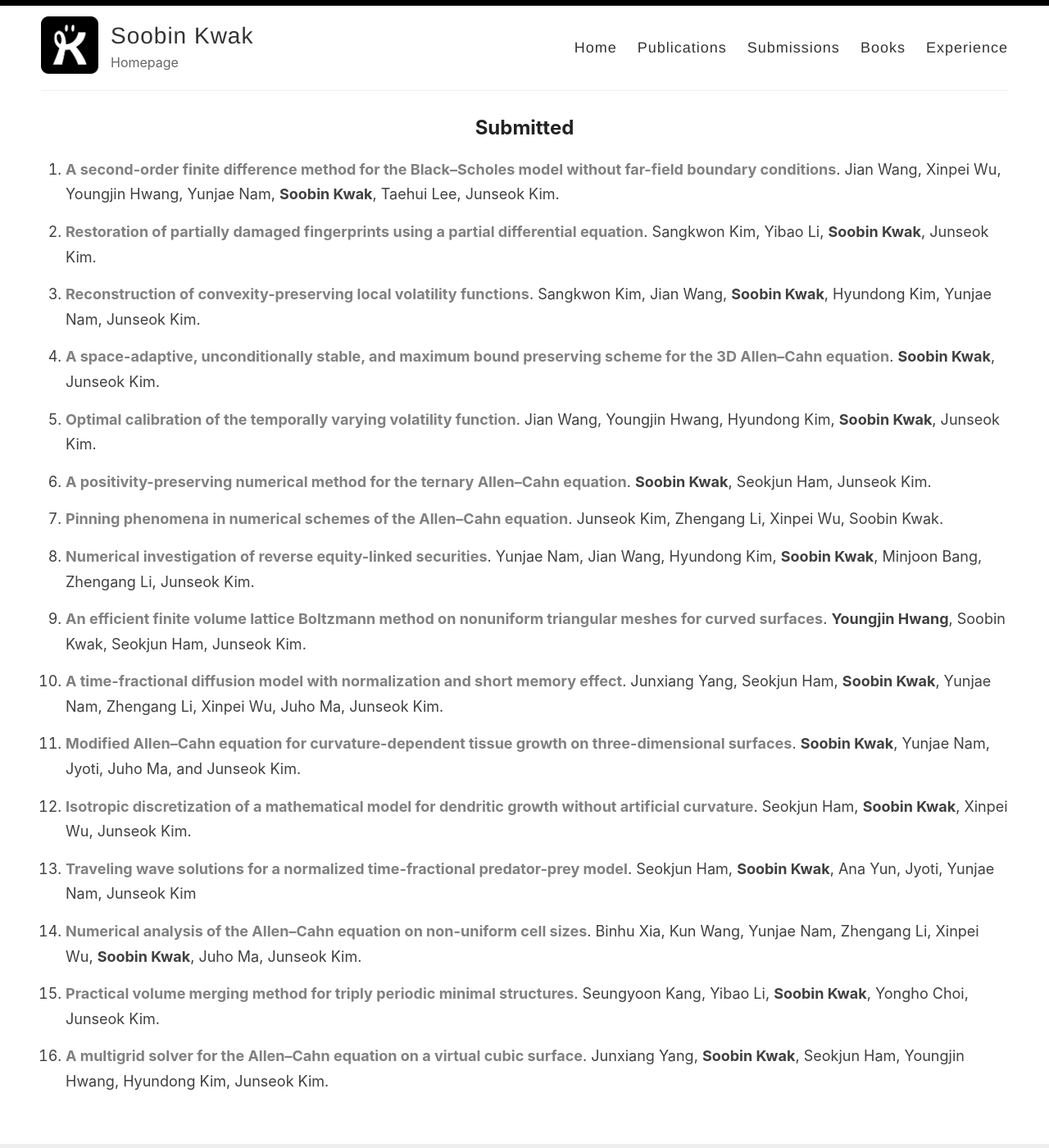
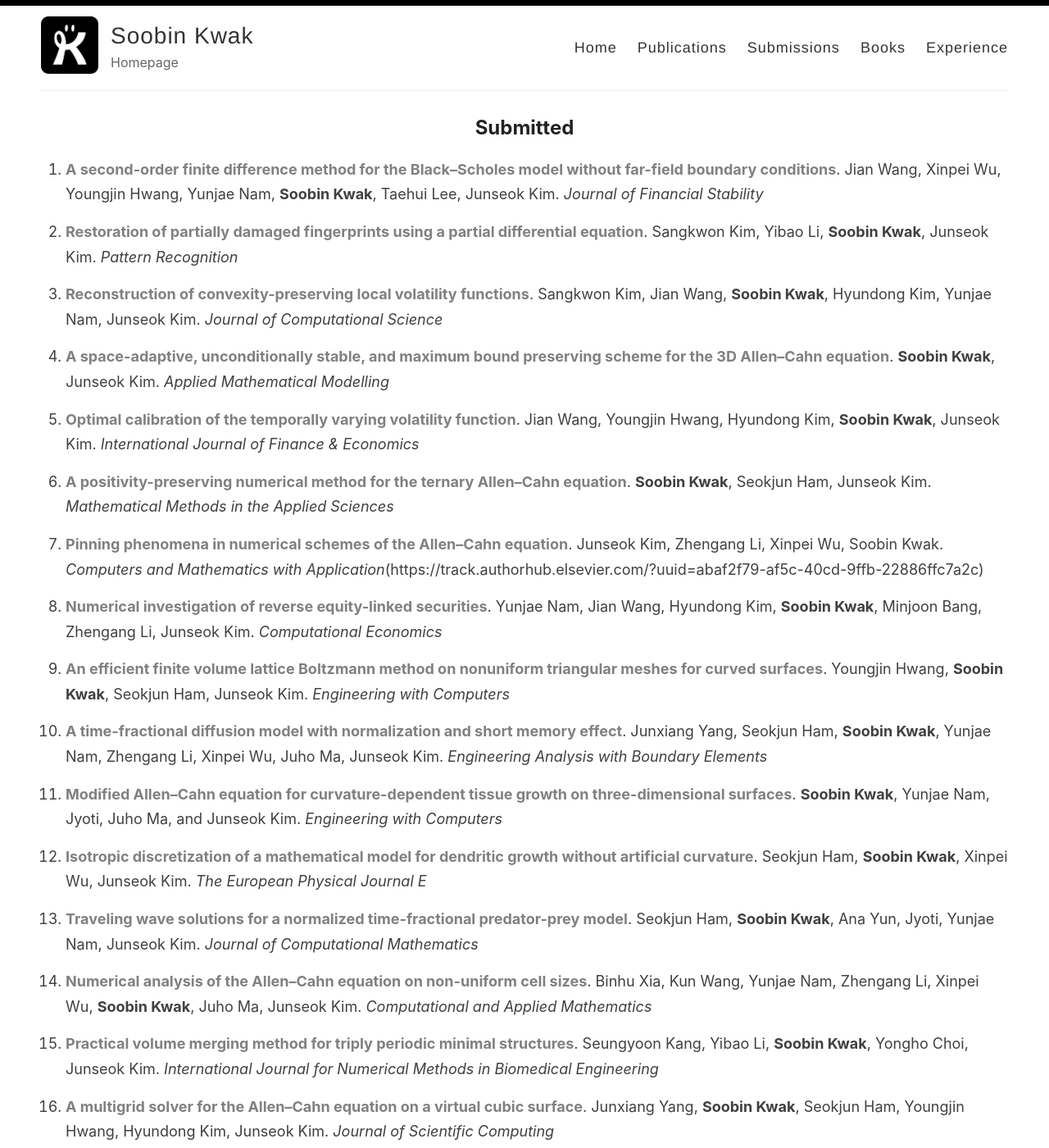
Before and after one commit to skwak/skwak.github.io, a Jekyll site: the page built from _pages/Submissions.md, in a window 1280 px wide and 1400 px high. Shown: the whole window at 82% size. Built offline with Jekyll 4.4.1, drawn with Linux system fonts in a browser that asks for light colours.

Commit message:
Update Submissions.md

```diff
--- a/_pages/Submissions.md
+++ b/_pages/Submissions.md
@@ -7,34 +7,34 @@ hide_title: true
 
 ## Submitted
 
-1. <span style="color:#808080; font-weight: bold;">A second-order finite difference method for the Black–Scholes model without far-field boundary conditions</span>. Jian Wang, Xinpei Wu, Youngjin Hwang, Yunjae Nam, **Soobin Kwak**, Taehui Lee, Junseok Kim.
+1. <span style="color:#808080; font-weight: bold;">A second-order finite difference method for the Black–Scholes model without far-field boundary conditions</span>. Jian Wang, Xinpei Wu, Youngjin Hwang, Yunjae Nam, **Soobin Kwak**, Taehui Lee, Junseok Kim. *Journal of Financial Stability*
 
-1. <span style="color:#808080; font-weight: bold;">Restoration of partially damaged fingerprints using a partial differential equation</span>. Sangkwon Kim, Yibao Li, **Soobin Kwak**, Junseok Kim.
+1. <span style="color:#808080; font-weight: bold;">Restoration of partially damaged fingerprints using a partial differential equation</span>. Sangkwon Kim, Yibao Li, **Soobin Kwak**, Junseok Kim. *Pattern Recognition*
 
-1. <span style="color:#808080; font-weight: bold;">Reconstruction of convexity-preserving local volatility functions</span>. Sangkwon Kim, Jian Wang, **Soobin Kwak**, Hyundong Kim, Yunjae Nam, Junseok Kim.
+1. <span style="color:#808080; font-weight: bold;">Reconstruction of convexity-preserving local volatility functions</span>. Sangkwon Kim, Jian Wang, **Soobin Kwak**, Hyundong Kim, Yunjae Nam, Junseok Kim. *Journal of Computational Science*
 
-1. <span style="color:#808080; font-weight: bold;">A space-adaptive, unconditionally stable, and maximum bound preserving scheme for the 3D Allen–Cahn equation</span>. **Soobin Kwak**, Junseok Kim.
+1. <span style="color:#808080; font-weight: bold;">A space-adaptive, unconditionally stable, and maximum bound preserving scheme for the 3D Allen–Cahn equation</span>. **Soobin Kwak**, Junseok Kim. *Applied Mathematical Modelling*
 
-1. <span style="color:#808080; font-weight: bold;">Optimal calibration of the temporally varying volatility function</span>. Jian Wang, Youngjin Hwang, Hyundong Kim, **Soobin Kwak**, Junseok Kim.
+1. <span style="color:#808080; font-weight: bold;">Optimal calibration of the temporally varying volatility function</span>. Jian Wang, Youngjin Hwang, Hyundong Kim, **Soobin Kwak**, Junseok Kim. *International Journal of Finance & Economics*
 
-1. <span style="color:#808080; font-weight: bold;">A positivity-preserving numerical method for the ternary  Allen–Cahn equation</span>. **Soobin Kwak**, Seokjun Ham, Junseok Kim.
+1. <span style="color:#808080; font-weight: bold;">A positivity-preserving numerical method for the ternary  Allen–Cahn equation</span>. **Soobin Kwak**, Seokjun Ham, Junseok Kim. *Mathematical Methods in the Applied Sciences*
 
-1. <span style="color:#808080; font-weight: bold;">Pinning phenomena in numerical schemes of the  Allen–Cahn equation</span>. Junseok Kim, Zhengang Li, Xinpei Wu, Soobin Kwak.
+1. <span style="color:#808080; font-weight: bold;">Pinning phenomena in numerical schemes of the  Allen–Cahn equation</span>. Junseok Kim, Zhengang Li, Xinpei Wu, Soobin Kwak. *Computers and Mathematics with Application*(https://track.authorhub.elsevier.com/?uuid=abaf2f79-af5c-40cd-9ffb-22886ffc7a2c)
 
-1. <span style="color:#808080; font-weight: bold;">Numerical investigation of reverse equity-linked securities</span>. Yunjae Nam, Jian Wang, Hyundong Kim, **Soobin Kwak**, Minjoon Bang, Zhengang Li, Junseok Kim.
+1. <span style="color:#808080; font-weight: bold;">Numerical investigation of reverse equity-linked securities</span>. Yunjae Nam, Jian Wang, Hyundong Kim, **Soobin Kwak**, Minjoon Bang, Zhengang Li, Junseok Kim. *Computational Economics*
 
-1. <span style="color:#808080; font-weight: bold;">An efficient finite volume lattice Boltzmann method on nonuniform triangular meshes for curved surfaces</span>. **Youngjin Hwang**, Soobin Kwak, Seokjun Ham, Junseok Kim.
+1. <span style="color:#808080; font-weight: bold;">An efficient finite volume lattice Boltzmann method on nonuniform triangular meshes for curved surfaces</span>. Youngjin Hwang, **Soobin Kwak**, Seokjun Ham, Junseok Kim. *Engineering with Computers*
 
-1. <span style="color:#808080; font-weight: bold;">A time-fractional diffusion model with normalization and short memory effect</span>. Junxiang Yang, Seokjun Ham, **Soobin Kwak**, Yunjae Nam, Zhengang Li, Xinpei Wu, Juho Ma, Junseok Kim.
+1. <span style="color:#808080; font-weight: bold;">A time-fractional diffusion model with normalization and short memory effect</span>. Junxiang Yang, Seokjun Ham, **Soobin Kwak**, Yunjae Nam, Zhengang Li, Xinpei Wu, Juho Ma, Junseok Kim. *Engineering Analysis with Boundary Elements*
 
-1. <span style="color:#808080; font-weight: bold;">Modified Allen–Cahn equation for curvature-dependent tissue growth on three-dimensional surfaces</span>. **Soobin Kwak**, Yunjae Nam, Jyoti, Juho Ma, and Junseok Kim.
+1. <span style="color:#808080; font-weight: bold;">Modified Allen–Cahn equation for curvature-dependent tissue growth on three-dimensional surfaces</span>. **Soobin Kwak**, Yunjae Nam, Jyoti, Juho Ma, and Junseok Kim. *Engineering with Computers*
 
-1. <span style="color:#808080; font-weight: bold;"> Isotropic discretization of a mathematical model for dendritic growth without artificial curvature</span>. Seokjun Ham, **Soobin Kwak**, Xinpei Wu, Junseok Kim.
+1. <span style="color:#808080; font-weight: bold;"> Isotropic discretization of a mathematical model for dendritic growth without artificial curvature</span>. Seokjun Ham, **Soobin Kwak**, Xinpei Wu, Junseok Kim. *The European Physical Journal E*
 
-1. <span style="color:#808080; font-weight: bold;">Traveling wave solutions for a normalized time-fractional predator-prey model</span>. Seokjun Ham, **Soobin Kwak**, Ana Yun, Jyoti, Yunjae Nam, Junseok Kim
+1. <span style="color:#808080; font-weight: bold;">Traveling wave solutions for a normalized time-fractional predator-prey model</span>. Seokjun Ham, **Soobin Kwak**, Ana Yun, Jyoti, Yunjae Nam, Junseok Kim. *Journal of Computational Mathematics*
 
-1. <span style="color:#808080; font-weight: bold;">Numerical analysis of the  Allen–Cahn equation on non-uniform cell sizes</span>. Binhu Xia, Kun Wang, Yunjae Nam, Zhengang Li, Xinpei Wu, **Soobin Kwak**, Juho Ma, Junseok Kim.
+1. <span style="color:#808080; font-weight: bold;">Numerical analysis of the  Allen–Cahn equation on non-uniform cell sizes</span>. Binhu Xia, Kun Wang, Yunjae Nam, Zhengang Li, Xinpei Wu, **Soobin Kwak**, Juho Ma, Junseok Kim. *Computational and Applied Mathematics*
 
-1. <span style="color:#808080; font-weight: bold;">Practical volume merging method for triply periodic minimal structures</span>. Seungyoon Kang, Yibao Li, **Soobin Kwak**, Yongho Choi, Junseok Kim.
+1. <span style="color:#808080; font-weight: bold;">Practical volume merging method for triply periodic minimal structures</span>. Seungyoon Kang, Yibao Li, **Soobin Kwak**, Yongho Choi, Junseok Kim. *International Journal for Numerical Methods in Biomedical Engineering*
 
-1. <span style="color:#808080; font-weight: bold;">A multigrid solver for the  Allen–Cahn equation on a virtual cubic surface</span>. Junxiang Yang, **Soobin Kwak**, Seokjun Ham, Youngjin Hwang, Hyundong Kim, Junseok Kim.
+1. <span style="color:#808080; font-weight: bold;">A multigrid solver for the  Allen–Cahn equation on a virtual cubic surface</span>. Junxiang Yang, **Soobin Kwak**, Seokjun Ham, Youngjin Hwang, Hyundong Kim, Junseok Kim. *Journal of Scientific Computing*
```
